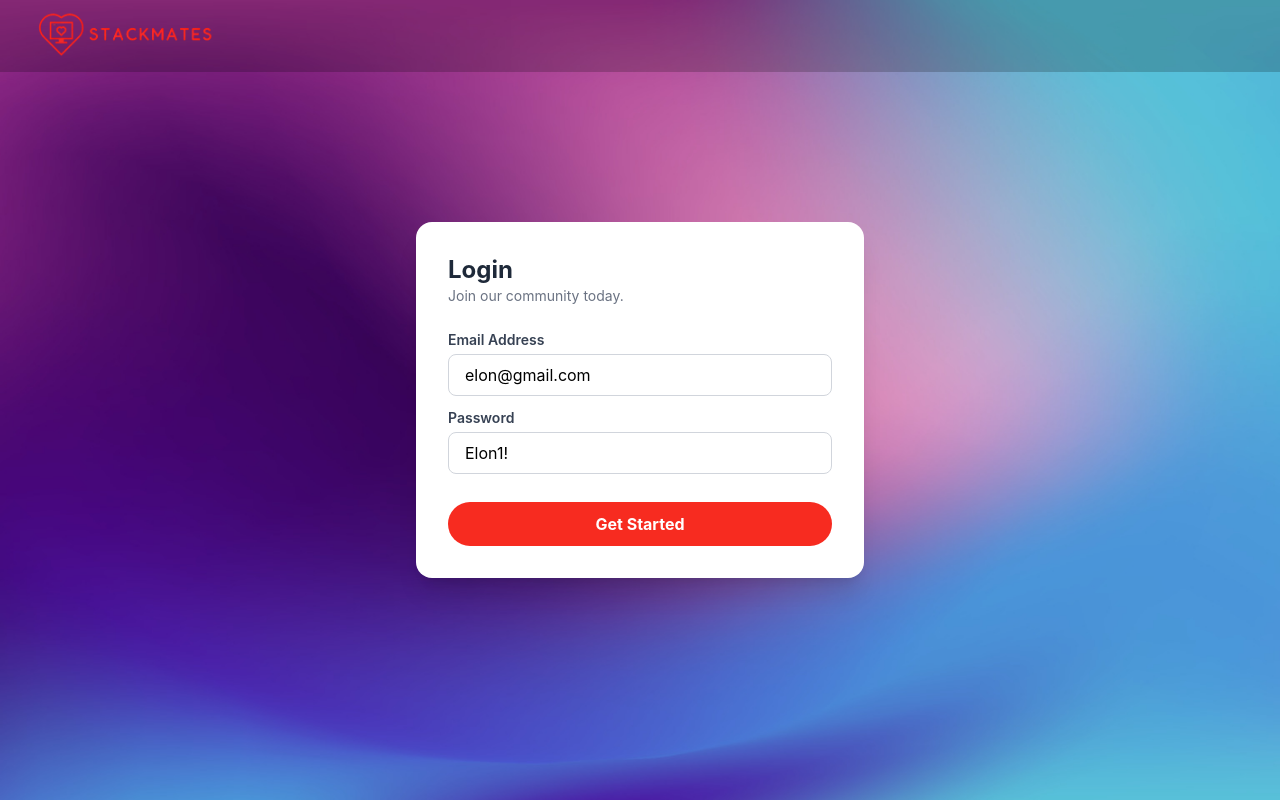
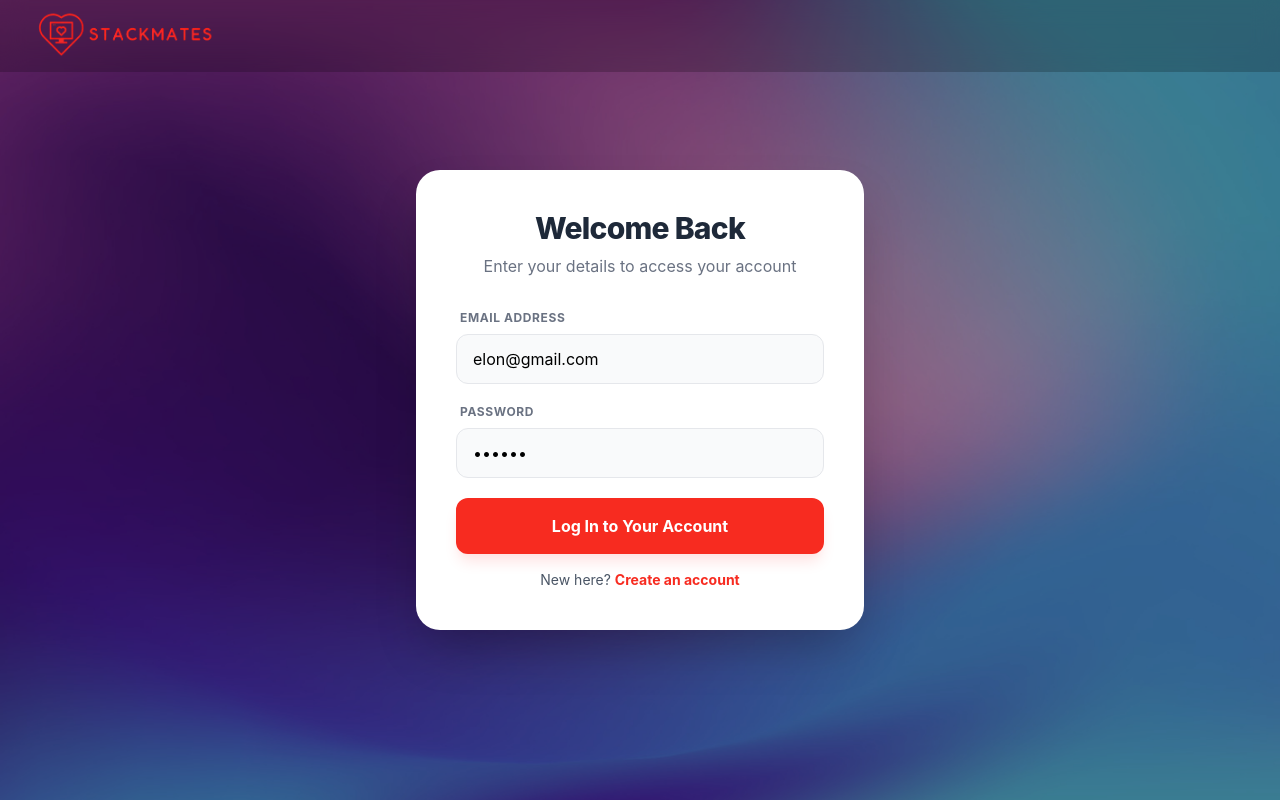
Before and after one commit to funplay25/StackMates-FE, a React (Vite) app: page /login in a window 1280 px wide. Built offline with nearby package versions, Linux system fonts and the light colour scheme; no server answers.

Commit message:
improved login page with simple error handling

```diff
--- a/src/components/Login.jsx
+++ b/src/components/Login.jsx
@@ -9,6 +9,7 @@ import { useNavigate } from "react-router-dom";
 const Login = () => {
   const [email, setEmail] = useState("elon@gmail.com");
   const [password, setPassword] = useState("Elon1!");
+  const [error, setError] = useState("");
   const dispatch = useDispatch();
   const navigate = useNavigate();
 
@@ -25,66 +26,110 @@ const Login = () => {
       dispatch(addUser(res.data));
       return navigate("/");
     } catch (err) {
-      console.error(err);
+      setError("Email or password is wrong.");
     }
   };
 
   return (
-    <div className="min-h-screen bg-gray-50 flex items-center justify-center p-6">
-      <img
-        src={bgImg}
-        alt="backround image"
-        className="h-screen w-screen object-cover absolute"
+    <div className="relative min-h-screen w-full flex items-center justify-center p-4 bg-gray-900">
+      <div
+        className="absolute inset-0 z-0 opacity-60"
+        style={{
+          backgroundImage: `url(${bgImg})`,
+          backgroundSize: "cover",
+          backgroundPosition: "center",
+        }}
       />
 
-      <div className="w-full max-w-md bg-white rounded-2xl shadow-xl p-8 z-50">
-        <header className="mb-6">
-          <h2 className="text-2xl font-bold text-gray-800">Login</h2>
-          <p className="text-gray-500 text-sm">Join our community today.</p>
+      <div className="relative z-10 w-full max-w-md bg-white rounded-3xl shadow-2xl overflow-hidden">
+        <div className="p-8 md:p-10">
+          <header className="mb-8 text-center">
+            <h2 className="text-3xl font-extrabold text-gray-800 tracking-tight">
+              Welcome Back
+            </h2>
+            <p className="text-gray-500 mt-2">
+              Enter your details to access your account
+            </p>
           </header>
 
-        <form className="space-y-3" onClick={(e) => e.preventDefault()}>
+          {/* <div className="grid grid-cols-2 gap-4 mb-8">
+            <button className="flex items-center justify-center gap-2 py-2.5 border border-gray-200 rounded-xl hover:bg-gray-50 transition-all text-sm font-semibold text-gray-700">
+              <svg className="w-5 h-5" viewBox="0 0 24 24">
+                <path
+                  fill="#EA4335"
+                  d="M12.48 10.92v3.28h7.84c-.24 1.84-.853 3.187-1.787 4.133-1.147 1.147-2.933 2.4-6.053 2.4-4.827 0-8.6-3.893-8.6-8.72s3.773-8.72 8.6-8.72c2.6 0 4.507 1.027 5.907 2.347l2.307-2.307C18.747 1.44 16.133 0 12.48 0 5.867 0 .307 5.387.307 12s5.56 12 12.173 12c3.573 0 6.267-1.173 8.373-3.36 2.16-2.16 2.84-5.213 2.84-7.667 0-.76-.053-1.467-.173-2.053H12.48z"
+                />
+              </svg>
+              Google
+            </button>
+            <button className="flex items-center justify-center gap-2 py-2.5 border border-gray-200 rounded-xl hover:bg-gray-50 transition-all text-sm font-semibold text-gray-700">
+              <svg className="w-5 h-5" fill="currentColor" viewBox="0 0 24 24">
+                <path d="M12 0c-6.626 0-12 5.373-12 12 0 5.302 3.438 9.8 8.207 11.387.599.111.793-.261.793-.577v-2.234c-3.338.726-4.033-1.416-4.033-1.416-.546-1.387-1.333-1.756-1.333-1.756-1.089-.745.083-.729.083-.729 1.205.084 1.839 1.237 1.839 1.237 1.07 1.834 2.807 1.304 3.492.997.107-.775.418-1.305.762-1.604-2.665-.305-5.467-1.334-5.467-5.931 0-1.311.469-2.381 1.236-3.221-.124-.303-.535-1.524.117-3.176 0 0 1.008-.322 3.301 1.23.957-.266 1.983-.399 3.003-.404 1.02.005 2.047.138 3.006.404 2.291-1.552 3.297-1.23 3.297-1.23.653 1.653.242 2.874.118 3.176.77.84 1.235 1.911 1.235 3.221 0 4.609-2.807 5.624-5.479 5.921.43.372.823 1.102.823 2.222v3.293c0 .319.192.694.801.576 4.765-1.589 8.199-6.086 8.199-11.386 0-6.627-5.373-12-12-12z" />
+              </svg>
+              GitHub
+            </button>
+          </div> */}
+
+          {/* <div className="relative mb-8">
+            <div className="absolute inset-0 flex items-center">
+              <span className="w-full border-t border-gray-100"></span>
+            </div>
+            <div className="relative flex justify-center text-xs uppercase">
+              <span className="bg-white px-4 text-gray-400 font-medium">
+                Or email
+              </span>
+            </div>
+          </div> */}
+
+          <form className="space-y-5" onSubmit={(e) => e.preventDefault()}>
             <div>
-            <label
-              htmlFor="email"
-              className="block text-sm font-semibold text-gray-700 mb-1"
-            >
+              <label className="block text-xs font-bold text-gray-500 uppercase tracking-wider mb-2 ml-1">
                 Email Address
               </label>
               <input
                 type="email"
-              id="email"
                 placeholder="you@example.com"
-              className="w-full px-4 py-2 border border-gray-300 rounded-lg focus:ring-2 focus:ring-[#f72b20]/70 focus:border-[#f72b20]/70 outline-none transition-all"
+                className="w-full px-4 py-3 bg-gray-50 border border-gray-200 rounded-xl focus:ring-2 focus:ring-[#f72b20] focus:border-transparent outline-none transition-all placeholder:text-gray-400"
                 value={email}
                 onChange={(e) => setEmail(e.target.value)}
               />
             </div>
 
             <div>
-            <label
-              htmlFor="password"
-              className="block text-sm font-semibold text-gray-700 mb-1"
-            >
+              <div className="flex justify-between items-center mb-2 ml-1">
+                <label className="block text-xs font-bold text-gray-500 uppercase tracking-wider">
                   Password
                 </label>
+              </div>
               <input
-              type="text"
-              id="password"
-              placeholder="John@1"
-              className="w-full px-4 py-2 border border-gray-300 rounded-lg focus:ring-2 focus:ring-[#f72b20]/70 focus:border-[#f72b20]/70 outline-none transition-all"
+                type="password"
+                placeholder="••••••"
+                className="w-full px-4 py-3 bg-gray-50 border border-gray-200 rounded-xl focus:ring-2 focus:ring-[#f72b20] focus:border-transparent outline-none transition-all placeholder:text-gray-400"
                 value={password}
                 onChange={(e) => setPassword(e.target.value)}
               />
             </div>
+
+            <p className="text-sm text-red-500 font-semibold">{error}</p>
+
             <button
-            type="submit"
               onClick={handleLogin}
-            className="w-full bg-[#f72b20] hover:bg-[#f72b20] text-white font-bold py-2.5 px-4 rounded-full transition-colors duration-200 hover:shadow-md cursor-pointer mt-4"
+              className="w-full bg-[#f72b20] hover:bg-[#d6251b] text-white font-bold py-4 rounded-xl transition-all shadow-lg shadow-red-100 active:scale-[0.98] cursor-pointer"
             >
-            Get Started
+              Log In to Your Account
             </button>
           </form>
+
+          <p className="mt-4 text-center text-gray-600 text-sm">
+            New here?{" "}
+            <button
+              onClick={() => navigate("/signup")}
+              className="text-[#f72b20] font-bold hover:underline underline-offset-4 cursor-pointer"
+            >
+              Create an account
+            </button>
+          </p>
+        </div>
       </div>
     </div>
   );
--- a/src/components/NavBar.jsx
+++ b/src/components/NavBar.jsx
@@ -1,7 +1,7 @@
 import { useDispatch, useSelector } from "react-redux";
 import logo from "../assets/logo.png";
 import { useEffect, useState } from "react";
-import { Link, useNavigate } from "react-router-dom";
+import { Link, useLocation, useNavigate } from "react-router-dom";
 import axios from "axios";
 import { BE_BASE_URL } from "../utils/constants";
 import { removeuser } from "../utils/userSlice";
@@ -11,6 +11,9 @@ const NavBar = () => {
   const user = useSelector((store) => store?.user);
   const dispatch = useDispatch();
   const navigate = useNavigate();
+  const location = useLocation();
+
+  const signUpPage = location.pathname === "/signup";
 
   const userLogout = async () => {
     try {
@@ -27,18 +30,15 @@ const NavBar = () => {
   }, []);
 
   return (
-    <div className="absolute">
-      <nav className="z-50 h-18 bg-black/20 fixed top-0 left-0 w-full">
-        <div className="mx-8 py-2 flex items-center justify-between ">
+    <div>
+      <nav className="z-50 h-18 bg-black/20 backdrop-blur-md fixed top-0 left-0 w-full">
+        <div className="mx-8 py-2 flex items-center justify-between">
           <Link to="/" className="cursor-pointer">
             <img src={logo} alt="stackMates logo" className="w-46 h-fit" />
           </Link>
 
           {user && (
             <div className="flex items-center gap-4">
-              <p className="text-white">
-                Welcome! <span className="font-semibold">{user.firstName}</span>
-              </p>
               <img
                 alt="user profile"
                 src={user.profileUrl}
@@ -47,14 +47,37 @@ const NavBar = () => {
               />
 
               {dropDown && (
-                <div className="absolute right-10 top-18 mt-2 w-48 bg-white border rounded-md z-10 cursor-pointer p-1">
+                <div className="absolute right-6 top-16 mt-3 w-64 bg-white/95 backdrop-blur-sm border border-gray-100 rounded-2xl shadow-2xl z-50 py-2 ring-1 ring-black/5 animate-in fade-in zoom-in duration-200 origin-top-right">
+                  <div className="px-4 py-3 border-b border-gray-50 mb-1">
+                    <p className="text-xs font-bold text-gray-400 uppercase tracking-widest">
+                      Account
+                    </p>
+                    <p className="text-sm font-semibold text-gray-800 truncate">
+                      {user.firstName} {user.lastName}
+                    </p>
+                  </div>
+
                   <Link
                     to="/profile"
-                    href="/profile"
-                    className="block w-full text-black bg-white hover:bg-gray-100 px-4 py-2 border-b border-gray-200"
+                    className="flex items-center gap-3 w-full text-gray-700 hover:text-[#f72b20] hover:bg-red-50/50 px-4 py-3 transition-all duration-200 group"
                     onClick={() => setDropDown(false)}
                   >
-                    Profile
+                    <div className="p-1.5 rounded-lg bg-gray-50 group-hover:bg-red-100/50 transition-colors">
+                      <svg
+                        className="w-4 h-4"
+                        fill="none"
+                        stroke="currentColor"
+                        viewBox="0 0 24 24"
+                        strokeWidth="2.5"
+                      >
+                        <path
+                          strokeLinecap="round"
+                          strokeLinejoin="round"
+                          d="M15.75 6a3.75 3.75 0 11-7.5 0 3.75 3.75 0 017.5 0zM4.501 20.118a7.5 7.5 0 0114.998 0A17.933 17.933 0 0112 21.75c-2.676 0-5.216-.584-7.499-1.632z"
+                        />
+                      </svg>
+                    </div>
+                    <span className="font-bold text-sm">View Profile</span>
                   </Link>
 
                   <button
@@ -62,13 +85,39 @@ const NavBar = () => {
                       userLogout();
                       setDropDown(false);
                     }}
-                    className="block w-full text-red-600 text-left bg-white hover:bg-gray-100 px-4 py-2"
+                    className="flex items-center gap-3 w-full text-red-500 hover:bg-red-50 px-4 py-3 transition-all duration-200 group mt-1"
                   >
-                    Logout
+                    <div className="p-1.5 rounded-lg bg-red-50 group-hover:bg-red-100 transition-colors">
+                      <svg
+                        className="w-4 h-4"
+                        fill="none"
+                        stroke="currentColor"
+                        viewBox="0 0 24 24"
+                        strokeWidth="2.5"
+                      >
+                        <path
+                          strokeLinecap="round"
+                          strokeLinejoin="round"
+                          d="M15.75 9V5.25A2.25 2.25 0 0013.5 3h-6a2.25 2.25 0 00-2.25 2.25v13.5A2.25 2.25 0 007.5 21h6a2.25 2.25 0 002.25-2.25V15M12 9l-3 3m0 0l3 3m-3-3h12.75"
+                        />
+                      </svg>
+                    </div>
+                    <span className="font-bold text-sm cursor-pointer">
+                      Log Out
+                    </span>
                   </button>
                 </div>
               )}
             </div>
+          )}
+
+          {signUpPage && (
+            <button
+              className="px-4 py-1 text-[18px] font-semibold text-white bg-red-600 rounded-full cursor-pointer"
+              onClick={() => navigate("/login")}
+            >
+              Log in
+            </button>
           )}
         </div>
       </nav>
```
Lines whose indentation alone changed are shown as unchanged.
